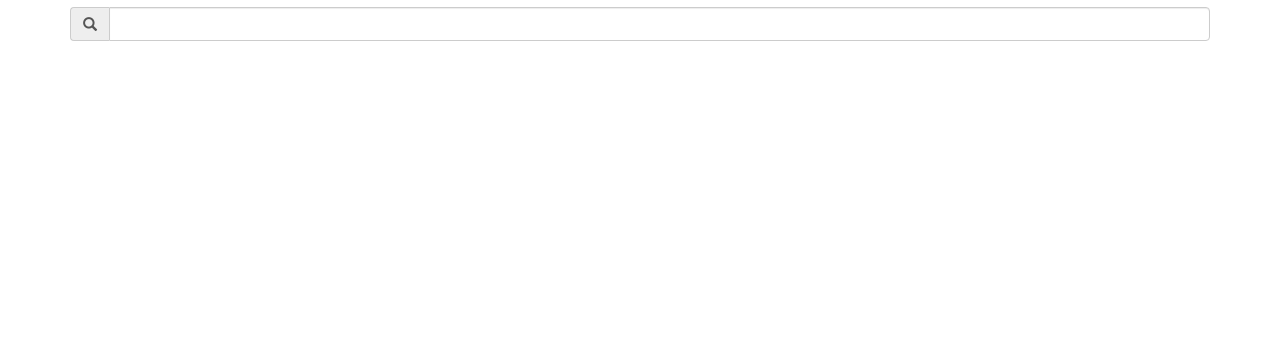
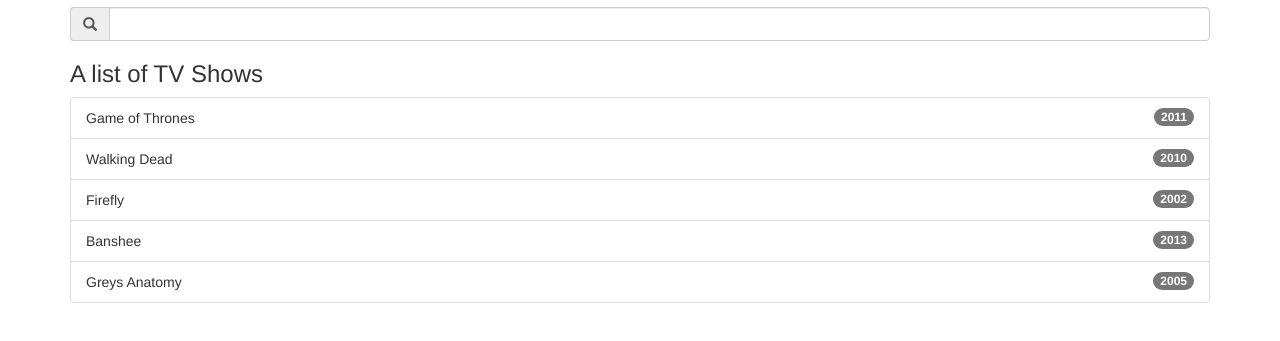
Before and after one commit to RandyDavis/AngularInThirty, a plain HTML site: page index.html in a window 1280 px wide. Shown: the part 63-404 px from the top of the page. Drawn offline with nearby package versions, Linux system fonts and the light colour scheme.

Commit message:
add TV show listings

```diff
--- a/index.html
+++ b/index.html
@@ -16,7 +16,13 @@
         <span class="glyphicon glyphicon-search"></span></span>
         <input type="text" class="form-control" ng-model="main.searchInput">
       </div>
-      <p>{{ main.searchInput }}</p>
+      <h3>A list of TV Shows</h3>
+      <ul class="list-group">
+        <li class="list-group-item" ng-repeat="show in main.shows">
+          {{ show.title }}
+          <span class="badge">{{ show.year }}</span>
+        </li>
+      </ul>
   </div>
 
 
--- a/main.ctrl.js
+++ b/main.ctrl.js
@@ -3,4 +3,31 @@ angular.module('app')
     var vm = this;
     vm.title = 'AngularJS Tut Example';
     vm.searchInput = '';
+    vm.shows = [
+      {
+        title: 'Game of Thrones',
+        year: '2011',
+        favorite: true
+      },
+      {
+        title: 'Walking Dead',
+        year: '2010',
+        favorite: false
+      },
+      {
+        title: 'Firefly',
+        year: '2002',
+        favorite: true
+      },
+      {
+        title: 'Banshee',
+        year: '2013',
+        favorite: true
+      },
+      {
+        title: 'Greys Anatomy',
+        year: '2005',
+        favorite: false
+      }
+    ];
   });
```
